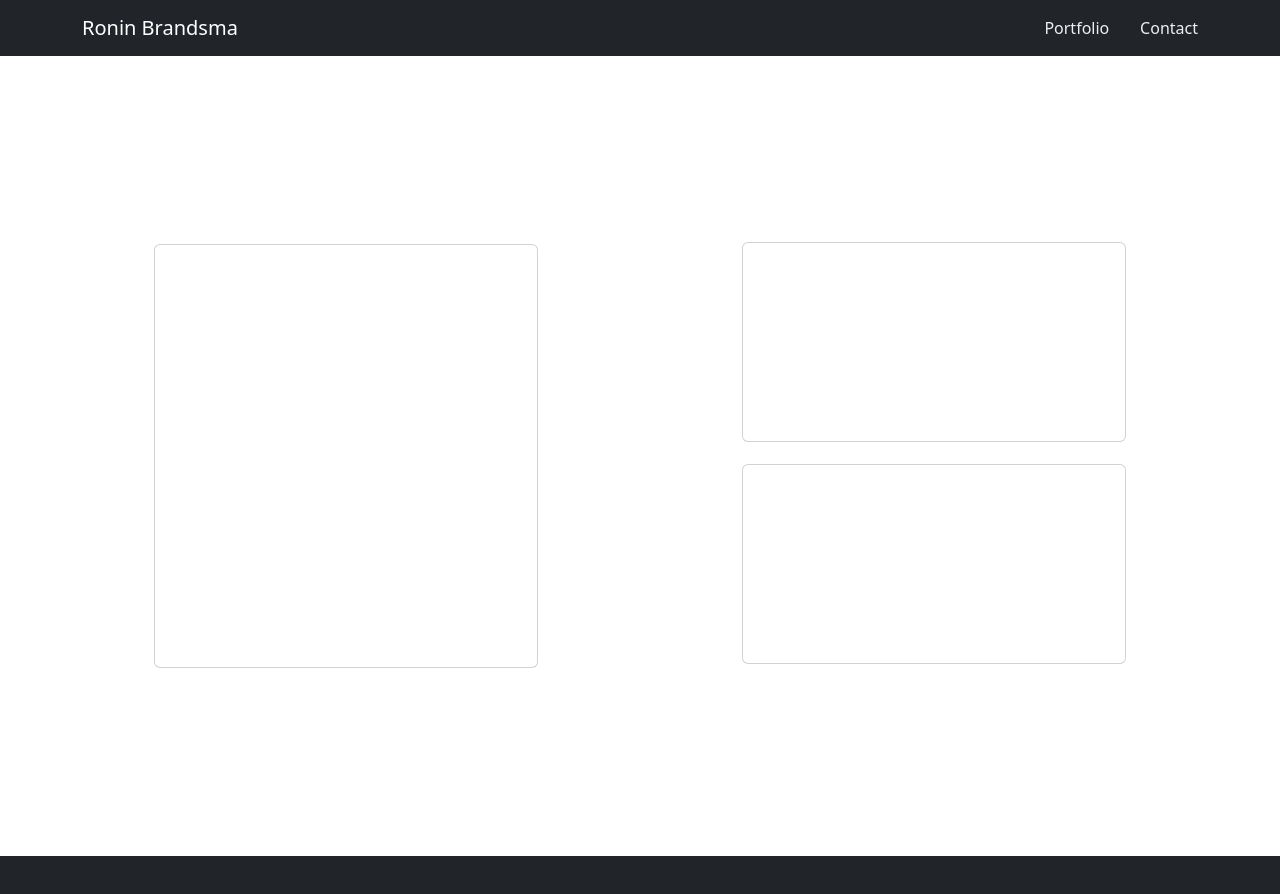
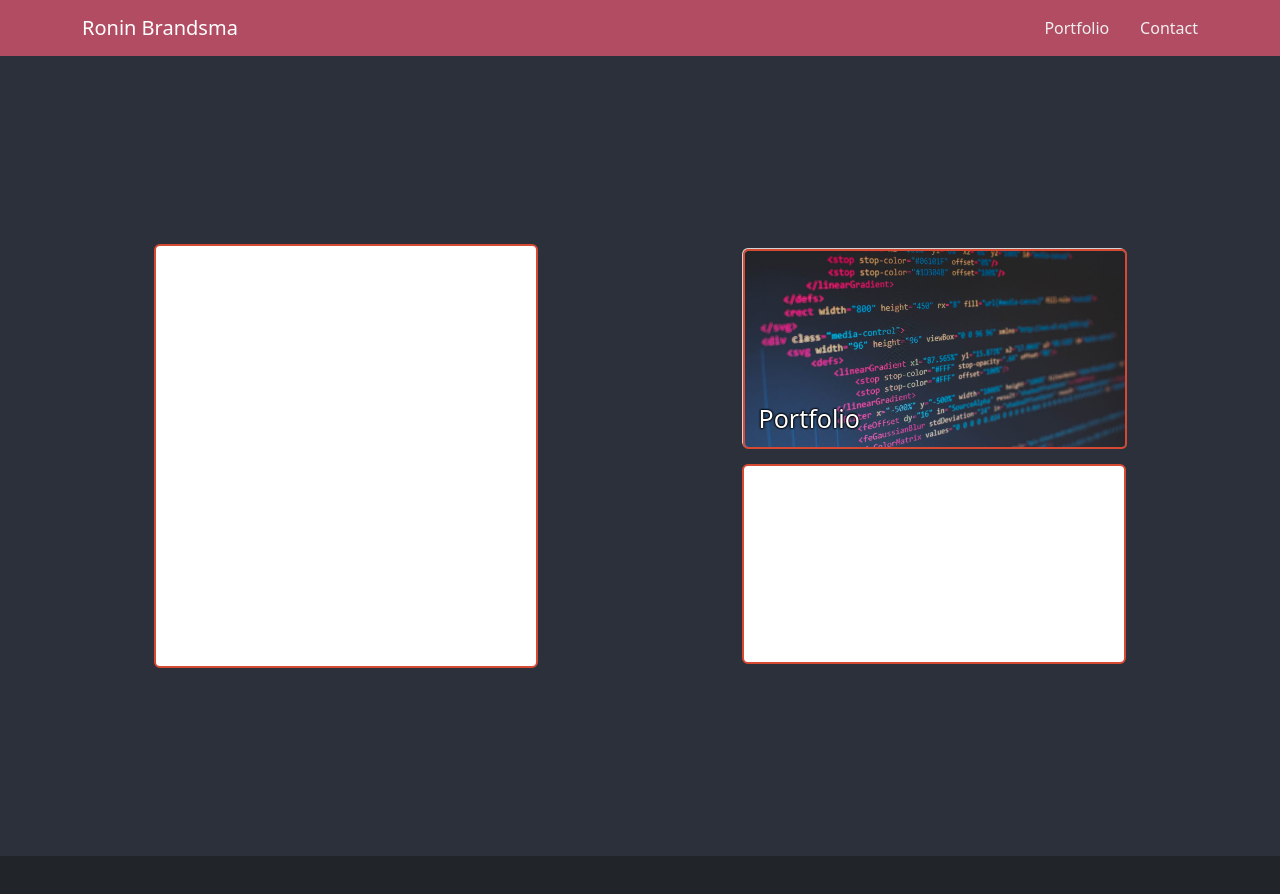
Before and after one commit to roninbrandsma/portfolio-site, a React (Create React App) app: page / in a window 1280 px wide. Shown: the top 894 px of the page. Built offline with nearby package versions, Linux system fonts and the light colour scheme.

Commit message:
more changes

```diff
--- a/src/components/contactpage/ContactPage.jsx
+++ b/src/components/contactpage/ContactPage.jsx
@@ -11,31 +11,22 @@ const ContactPage = () => {
           <Form className="titleAndForm">
             <Form.Group>
               <Form.Label>Name</Form.Label>
-              <FloatingLabel label="Enter Name" controlId="floatingInput">
+              <FloatingLabel label="Enter Name" className="floatingInput">
                 <Form.Control type="text" placeholder="Name" className="floatingInput" />
               </FloatingLabel>
             </Form.Group>
 
             <Form.Group>
               <Form.Label>Email Address</Form.Label>
-              <FloatingLabel label="Enter Email" controlId="floatingInput">
+              <FloatingLabel label="Enter Email">
                 <Form.Control type="email" placeholder="name@example.com" className="floatingInput" />
               </FloatingLabel>
             </Form.Group>
 
             <Form.Group>
               <Form.Label>Message</Form.Label>
-              <FloatingLabel label="Enter Message" controlId="floatingInput">
+              <FloatingLabel label="Enter Message">
                 <Form.Control as="textarea" placeholder="Message" className="floatingInput" />
-              </FloatingLabel>
-            </Form.Group>
-          </Form>
-        </div>
-        <div className="contactInfoDiv">
-          <Form className="titleAndForm">
-            <Form.Group>
-              <FloatingLabel label="Email Address" controlId="floatingInput">
-                <Form.Control type="email" />
               </FloatingLabel>
             </Form.Group>
           </Form>
--- a/src/components/contactpage/ContactPage.scss
+++ b/src/components/contactpage/ContactPage.scss
@@ -22,12 +22,3 @@
   width: 33vw;
   justify-content: center;
 }
-
-.contactInfoDiv {
-  display: flex;
-  width: 33vw;
-  justify-content: center;
-}
-.floatingInput {
-  background-color: #3d4452;
-}
--- a/src/components/header/header.scss
+++ b/src/components/header/header.scss
@@ -4,7 +4,7 @@
   position: sticky;
   top: 0;
   width: 100%;
-  background-color: $darkgrey;
+  background-color: #b24c63;
 }
 
 .headertext {
@@ -12,12 +12,12 @@
 }
 
 .headertext:hover {
-  color: $oceanblue !important;
+  color: $chillired !important;
   transition: 350ms;
 }
 
 .headertext:active {
-  color: $oceanblue !important;
+  color: white !important;
 }
 
 .navlinks {
--- a/src/components/homepage/HomePage.jsx
+++ b/src/components/homepage/HomePage.jsx
@@ -3,6 +3,7 @@ import { Link } from 'react-router-dom';
 import 'react-multi-carousel/lib/styles.css';
 import '../homepage/Homepage.scss';
 import { Container } from 'react-bootstrap';
+import code from '../../assets/jscode.jpg';
 
 const HomePage = () => {
   return (
@@ -14,10 +15,15 @@ const HomePage = () => {
         <Container className="homeLinksCont">
           <div className="card-columns">
             <Link to="/portfolio">
-              <Card className="firstLinkCard" />
+              <Card className="firstLinkCard">
+                <Card.Img className="firstLinkImg" src={code} />
+                <Card.Title className="firstLinkTitle">Portfolio</Card.Title>
+              </Card>
             </Link>
             <Link to="/contact">
-              <Card className="secondLinkCard" />
+              <Card className="secondLinkCard">
+                <Card.Img className="secondLinkImg" src="" />
+              </Card>
             </Link>
           </div>
         </Container>
--- a/src/components/homepage/Homepage.scss
+++ b/src/components/homepage/Homepage.scss
@@ -21,6 +21,8 @@
   justify-self: center;
   width: 30vw;
   height: 53vh;
+  // background-color: $royalblue;
+  border: 2px solid $chillired;
 }
 
 .homeLinksCont {
@@ -32,15 +34,33 @@
 }
 
 .firstLinkCard {
+  position: relative;
   display: inline-block;
   width: 30vw;
   height: 25vh;
   margin-bottom: 2vh;
 }
 
+.firstLinkImg {
+  width: 30vw;
+  height: 25vh;
+  object-fit: cover;
+  border: 2px solid $chillired;
+}
+
+.firstLinkTitle {
+  position: absolute;
+  font-size: 25px;
+  text-shadow: 0 0 2px black, 0 0 2px black, 0 0 2px black, 0 0 2px black;
+  color: white;
+  bottom: 6px;
+  left: 16px;
+}
 .secondLinkCard {
   display: inline-block;
   justify-self: end;
   width: 30vw;
   height: 25vh;
+  // background-color: ;
+  border: 2px solid $chillired;
 }
--- a/src/index.js
+++ b/src/index.js
@@ -3,7 +3,7 @@ import ReactDOM from 'react-dom/client';
 import './index.scss';
 import App from './App';
 import reportWebVitals from './reportWebVitals';
-import { BrowserRouter } from 'react-router-dom'
+import { BrowserRouter } from 'react-router-dom';
 
 const root = ReactDOM.createRoot(document.getElementById('root'));
 root.render(
--- a/src/index.scss
+++ b/src/index.scss
@@ -5,7 +5,7 @@ body {
   font-family: -apple-system, BlinkMacSystemFont, 'Segoe UI', 'Roboto', 'Oxygen', 'Ubuntu', 'Cantarell', 'Fira Sans', 'Droid Sans', 'Helvetica Neue', sans-serif;
   -webkit-font-smoothing: antialiased;
   -moz-osx-font-smoothing: grayscale;
-  background-color: white !important;
+  background-color: $gunmetal !important;
   height: 100vh;
 }
 
--- a/src/variables.scss
+++ b/src/variables.scss
@@ -1,8 +1,5 @@
-$darkgreen: #204e4a;
-$royalblue: #4a8fe7;
-$maroon: #523249;
-$oceanblue: #9fd8cb;
-$pink: #e75a7c;
-$greenbg: #02394a;
-$darkgrey: #21252a;
+$grey: #7c7c7c;
+$lavenderblush: #eee5e9;
+$charcoal: #3d4452;
 $gunmetal: #2b303a;
+$chillired: #d64933;
```
Also changed, not shown: src/assets/jscode.jpg (added), 1 other file (tests, documents, lock files or other folders).
